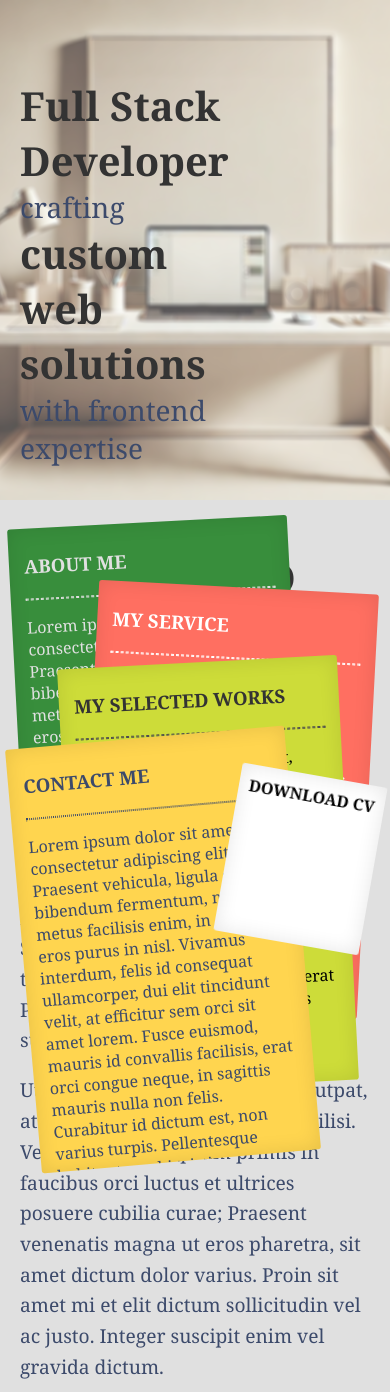
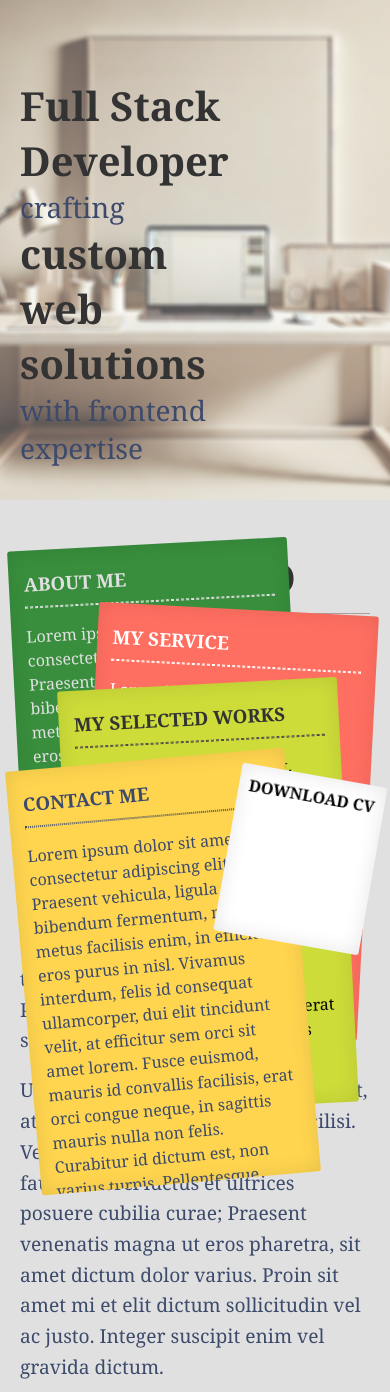
Before and after one commit to wteo/resumeWebsite2, a React (Create React App) app in the folder my-react-app/: page / in a window 390 px wide. Shown: the top 1392 px of the page. Built offline with nearby package versions, Linux system fonts and the light colour scheme; a web font is replaced by a local one.

Commit message:
Updated styling

```diff
--- a/my-react-app/src/components/Files.scss
+++ b/my-react-app/src/components/Files.scss
@@ -18,6 +18,8 @@
     flex: 1;
     position: relative;
     transition: all 0.3s ease-in-out;
+    font-size: 1rem;
+    line-height: 1.5;
     font-weight: 300;
     height: 400px;
     overflow: hidden;
@@ -26,7 +28,7 @@
 
     &__title {
         font-weight: 600;
-        margin: 20px 0px;
+        margin: 15px 0px 5px;
     }
 }
 
@@ -131,15 +133,16 @@
     }
 }
 
+
 @media only screen and (max-width: 650px) {
     .folder {
-        bottom: -30%;
-        left: 20%;
-        width: 150%;
+        bottom: -275px;
+        left: 15%;
     }
 
     .file {
         height: 400px;
+        min-width: 275px;
     }
 
     .file.yellow {
@@ -165,7 +168,7 @@
     }
 
     .file.coral {
-        left: -550px;
+        left: -575px;
         top: -85px;
         transform: rotate(3deg);
     }
@@ -176,13 +179,36 @@
     }
 
     .file.lime {
+        left: -820px;
+        top: -10px;
+        transform: rotate(6deg);
+    }
+
+    .file.lime:hover {
+        top: -60px;
+        transform: rotate(9deg);
+    }
+}
+
+@media only screen and (max-width: 475px) {
+    .folder {
+        left: 20%;
+    }
+
+    .file {
+        min-width: 250px;
+    }
+
+    .file.coral {
+        left: -550px;
+    }
+
+    .file.lime {
         left: -850px;
-        top: -10px;
         transform: rotate(-3deg);
     }
 
     .file.lime:hover {
-        top: -60px;
         transform: rotate(-6deg);
     }
 }
```
